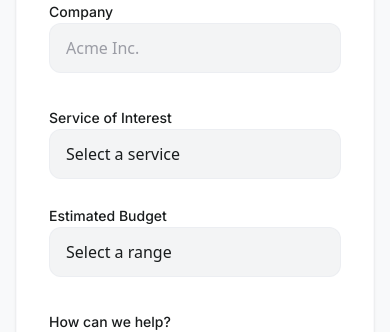
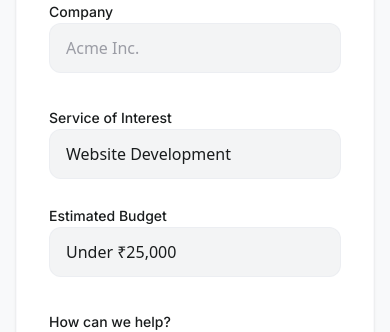
Before and after one commit to ai-shallavar/shallavar-site, a Next.js app: page /contact in a window 390 px wide. Shown: the part 820-1152 px from the top of the page. Built offline with nearby package versions, Linux system fonts and the light colour scheme.

Commit message:
final fixes: md:flex-row-reverse, contact form select warning, responsive layout

```diff
--- a/src/app/contact/page.tsx
+++ b/src/app/contact/page.tsx
@@ -125,7 +125,7 @@ export default function ContactPage() {
                     name="service"
                     className="w-full bg-surface-container-low border border-outline-variant/15 rounded-xl pl-4 pr-10 py-3 text-on-surface focus:bg-surface-container-lowest focus:border-primary/30 outline-none appearance-none transition-colors duration-200"
                   >
-                    <option disabled selected value="">
+                    <option value="" disabled>
                       Select a service
                     </option>
                     <option value="web">Website Development</option>
@@ -146,7 +146,7 @@ export default function ContactPage() {
                     name="budget"
                     className="w-full bg-surface-container-low border border-outline-variant/15 rounded-xl pl-4 pr-10 py-3 text-on-surface focus:bg-surface-container-lowest focus:border-primary/30 outline-none appearance-none transition-colors duration-200"
                   >
-                    <option disabled selected value="">
+                    <option value="" disabled>
                       Select a range
                     </option>
                     <option value="under25k">Under ₹25,000</option>
--- a/src/app/services/page.tsx
+++ b/src/app/services/page.tsx
@@ -82,7 +82,7 @@ export default function ServicesPage() {
                 key={service.id}
                 id={service.id}
                 className={`grid grid-cols-1 md:grid-cols-2 gap-12 items-center ${
-                  i % 2 === 1 ? "md:direction-rtl" : ""
+                  i % 2 === 1 ? "md:flex-row-reverse" : ""
                 }`}
               >
                 <div className={i % 2 === 1 ? "md:order-2" : ""}>
@@ -106,7 +106,7 @@ export default function ServicesPage() {
                     ))}
                   </ul>
                 </div>
-                <div className={`${i % 2 === 1 ? "md:order-1" : ""}`}>
+                <div className={`${i % 2 === 1 ? "md:order-1" : "md:order-2"}`}>
                   <div className="bg-surface-container-lowest rounded-2xl p-12 shadow-sm border border-outline-variant/10 flex items-center justify-center min-h-[300px]">
                     <div className="text-center space-y-4">
                       <div className="w-24 h-24 mx-auto bg-gradient-to-br from-primary-container to-primary rounded-3xl flex items-center justify-center shadow-lg">
```
Also changed, not shown: tsconfig.json (+13 -4 lines).
